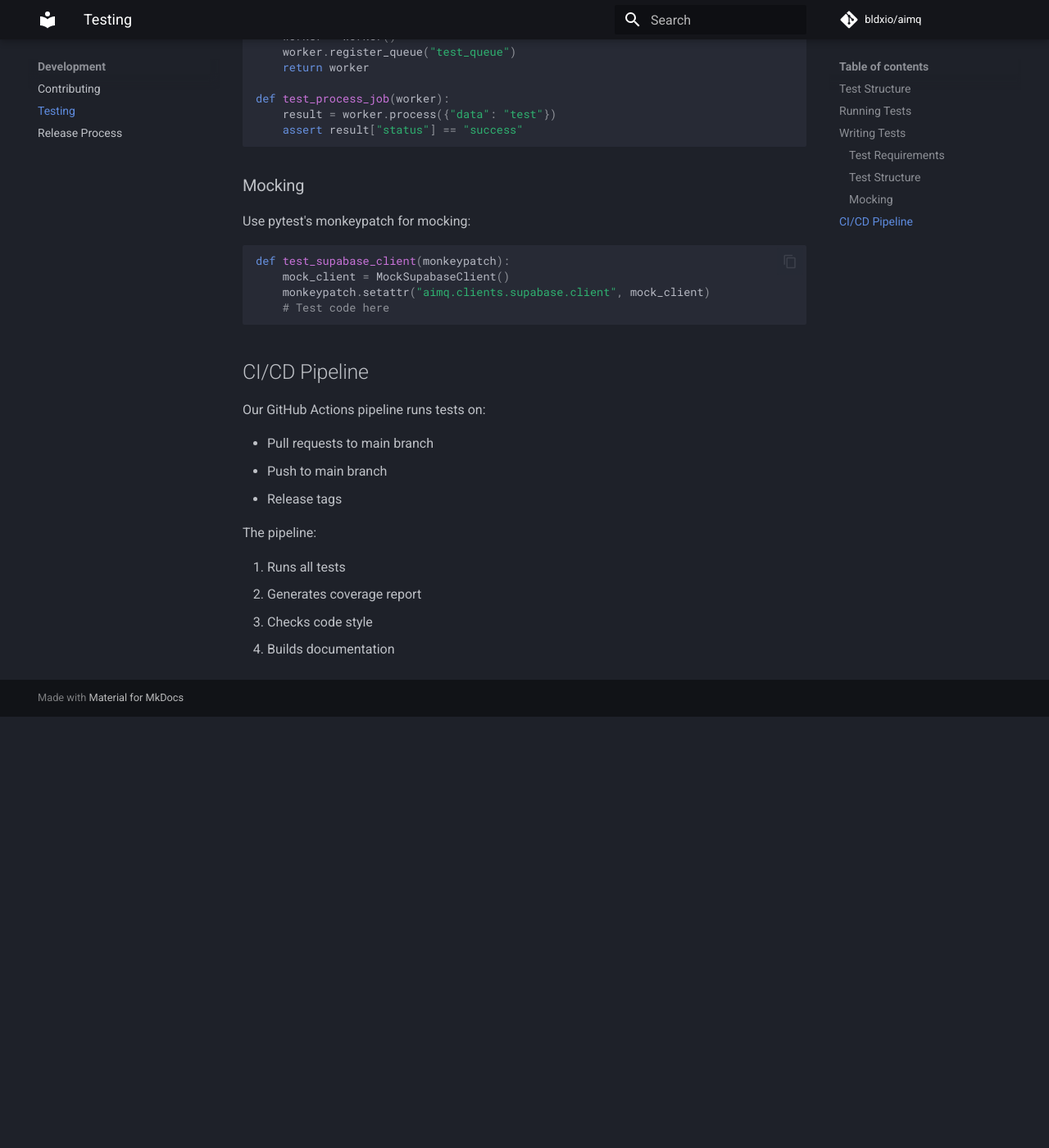
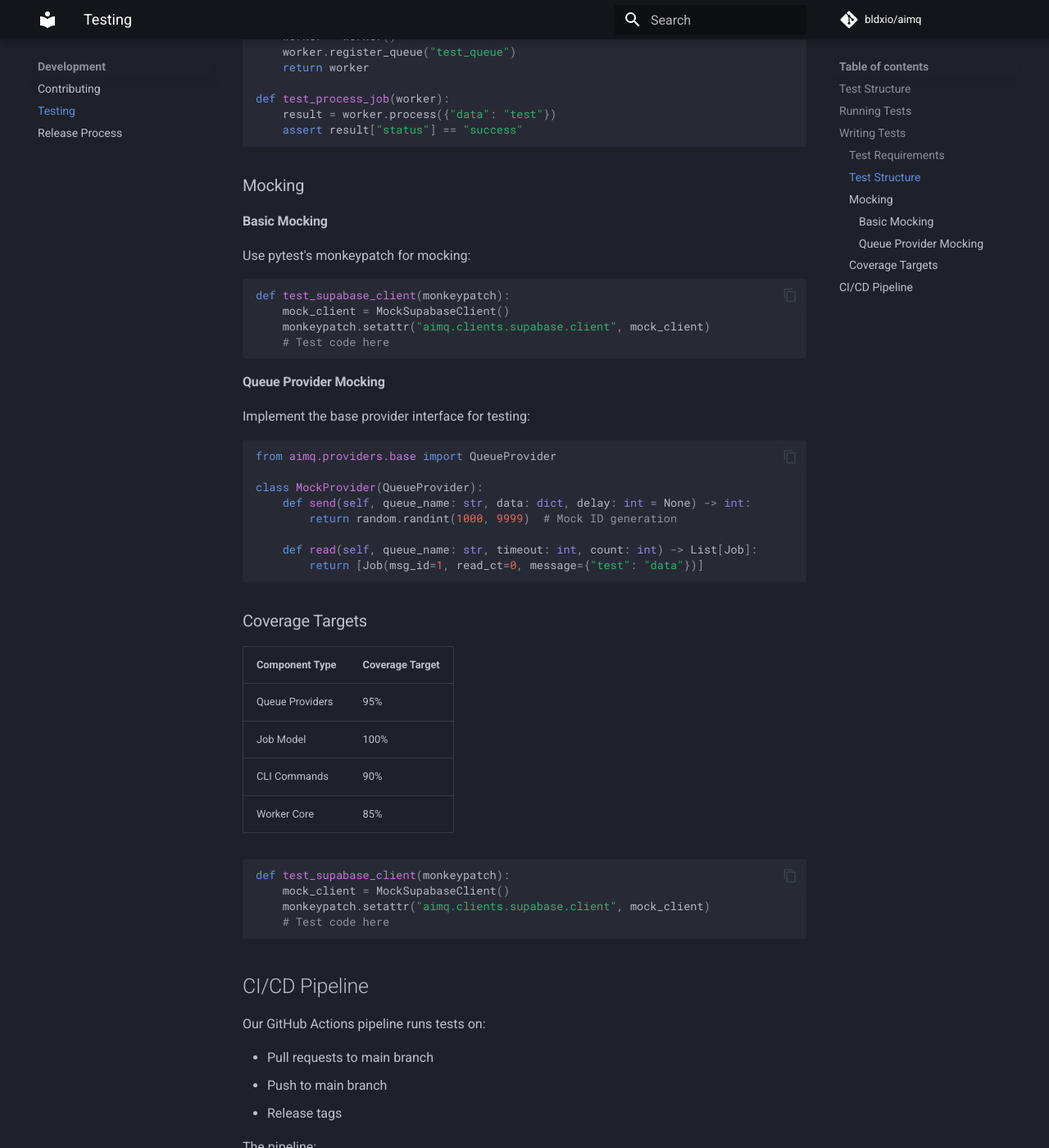
Before and after one commit to bldxio/aimq, an MkDocs documentation site: the page built from docs/development/testing.md, in a window 1280 px wide and 1400 px high, scrolled down 1741 px. Shown: the whole window at 82% size. Built offline with MkDocs 1.6.1 and Material for MkDocs 9.7.7, drawn with Linux system fonts in a browser that asks for light colours; comment, search, counter and statistics services are not loaded; before the commit the page ends 2615 px from its top, so only the background shows below that.

Commit message:
docs: Update documentation for CLI, job lifecycle, and testing

````diff
--- a/docs/development/testing.md
+++ b/docs/development/testing.md
@@ -80,7 +80,38 @@ def test_process_job(worker):
 
 ### Mocking
 
+#### Basic Mocking
 Use pytest's monkeypatch for mocking:
+
+```python
+def test_supabase_client(monkeypatch):
+    mock_client = MockSupabaseClient()
+    monkeypatch.setattr("aimq.clients.supabase.client", mock_client)
+    # Test code here
+```
+
+#### Queue Provider Mocking
+Implement the base provider interface for testing:
+
+```python
+from aimq.providers.base import QueueProvider
+
+class MockProvider(QueueProvider):
+    def send(self, queue_name: str, data: dict, delay: int = None) -> int:
+        return random.randint(1000, 9999)  # Mock ID generation
+
+    def read(self, queue_name: str, timeout: int, count: int) -> List[Job]:
+        return [Job(msg_id=1, read_ct=0, message={"test": "data"})]
+```
+
+### Coverage Targets
+
+| Component Type         | Coverage Target |
+|------------------------|-----------------|
+| Queue Providers        | 95%             |
+| Job Model              | 100%            |
+| CLI Commands           | 90%             |
+| Worker Core            | 85%             |
 
 ```python
 def test_supabase_client(monkeypatch):
--- a/mkdocs.yml
+++ b/mkdocs.yml
@@ -66,6 +66,7 @@ nav:
       - Configuration: getting-started/configuration.md
   - User Guide:
       - Overview: user-guide/overview.md
+      - CLI Commands: user-guide/cli.md
       - Queue Processing: user-guide/queue-processing.md
       - Document Processing: user-guide/document-processing.md
       - OCR: user-guide/ocr.md
````
Also changed, not shown: docs/getting-started/configuration.md (+17 -0 lines), docs/user-guide/cli.md (added, +51 -0 lines).
